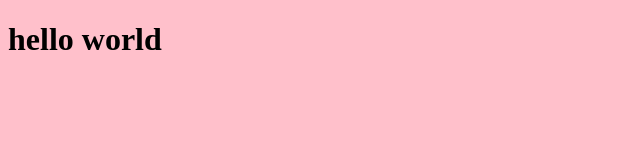
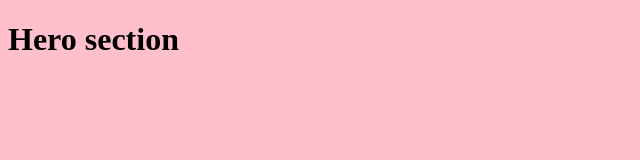
Before and after one commit to abdulwahabse/audiophile-ecommerce, a React (Vite) app: page / in a window 1280 px wide. Shown: the top 160 px of the page, without its empty margins (0-640 px from the left). Built offline with nearby package versions, Linux system fonts and the light colour scheme.

Commit message:
added some more data in data.json

```diff
--- a/src/App.jsx
+++ b/src/App.jsx
@@ -2,6 +2,8 @@
 // import reactLogo from './assets/react.svg'
 // import viteLogo from '/vite.svg'
 // import './styles/css/style.css'
+import Home from './components/pages/Home';
+
 <style lang="scss">
   @import "./assets/styles/styles.scss";
 </style>
@@ -9,7 +11,7 @@ function App() {
 
   return (
     <>
-      <h1>hello world</h1>
+      <Home />
     </>
   )
 }
--- a/src/assets/styles/styles.scss
+++ b/src/assets/styles/styles.scss
@@ -6,3 +6,5 @@
 @import "base/animations";
 @import "base/typography";
 @import "base/utilities";
+
+@import "layout/hero";
--- /dev/null
+++ b/src/components/layout/Hero.jsx
@@ -0,0 +1,7 @@
+export default function Hero() {
+    return (
+        <div>
+            <h1>Hero section</h1>
+        </div>
+    )
+}
--- /dev/null
+++ b/src/components/pages/Home.jsx
@@ -0,0 +1,9 @@
+import Hero from "../layout/Hero"
+
+export default function Home() {
+    return (
+        <div>
+            <Hero />
+        </div>
+    )
+}
```
Also changed, not shown: src/data/data.json (+12 -1 lines), src/assets/styles/layout/_hero.scss (added), src/components/layout/Navbar.jsx (added).
